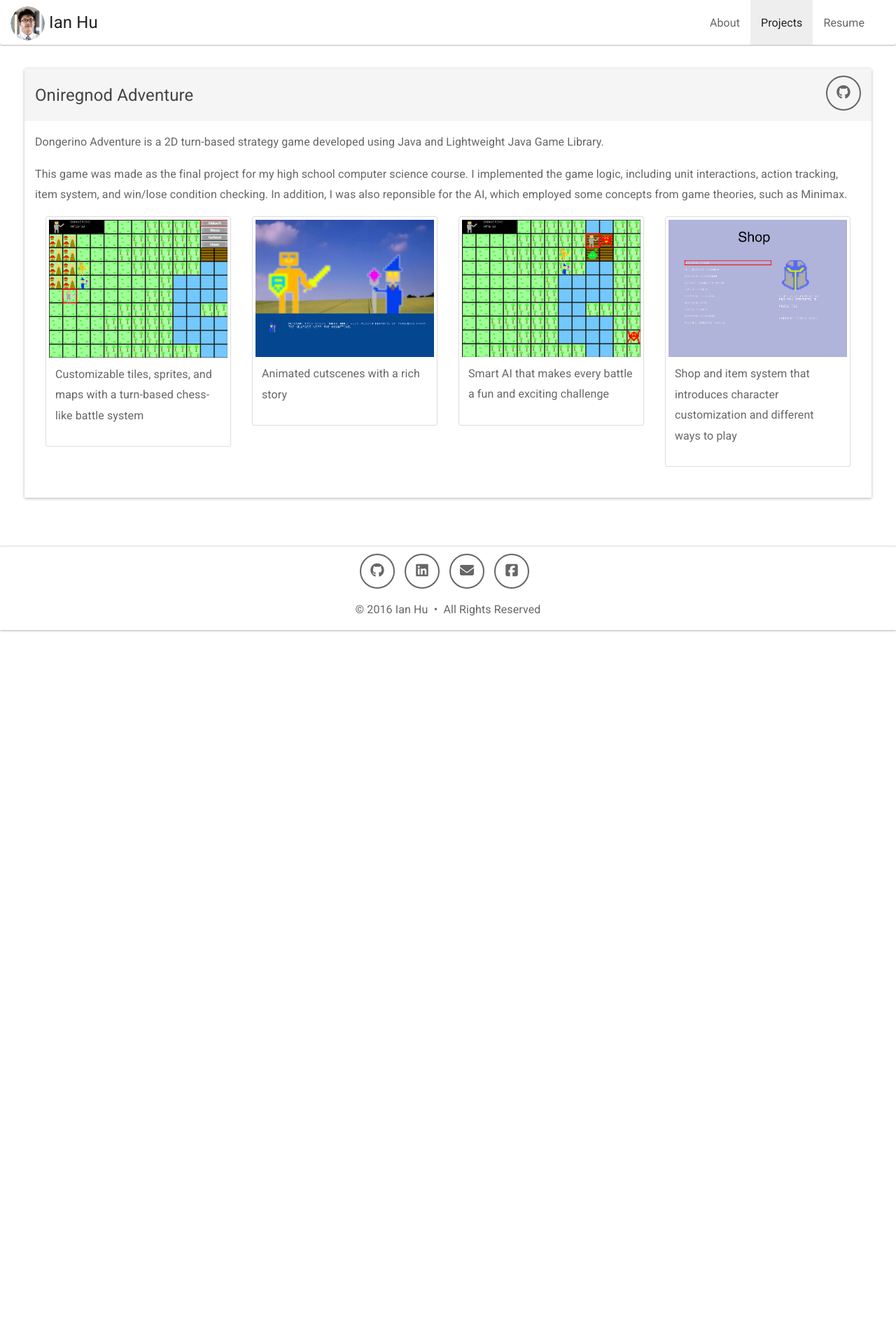
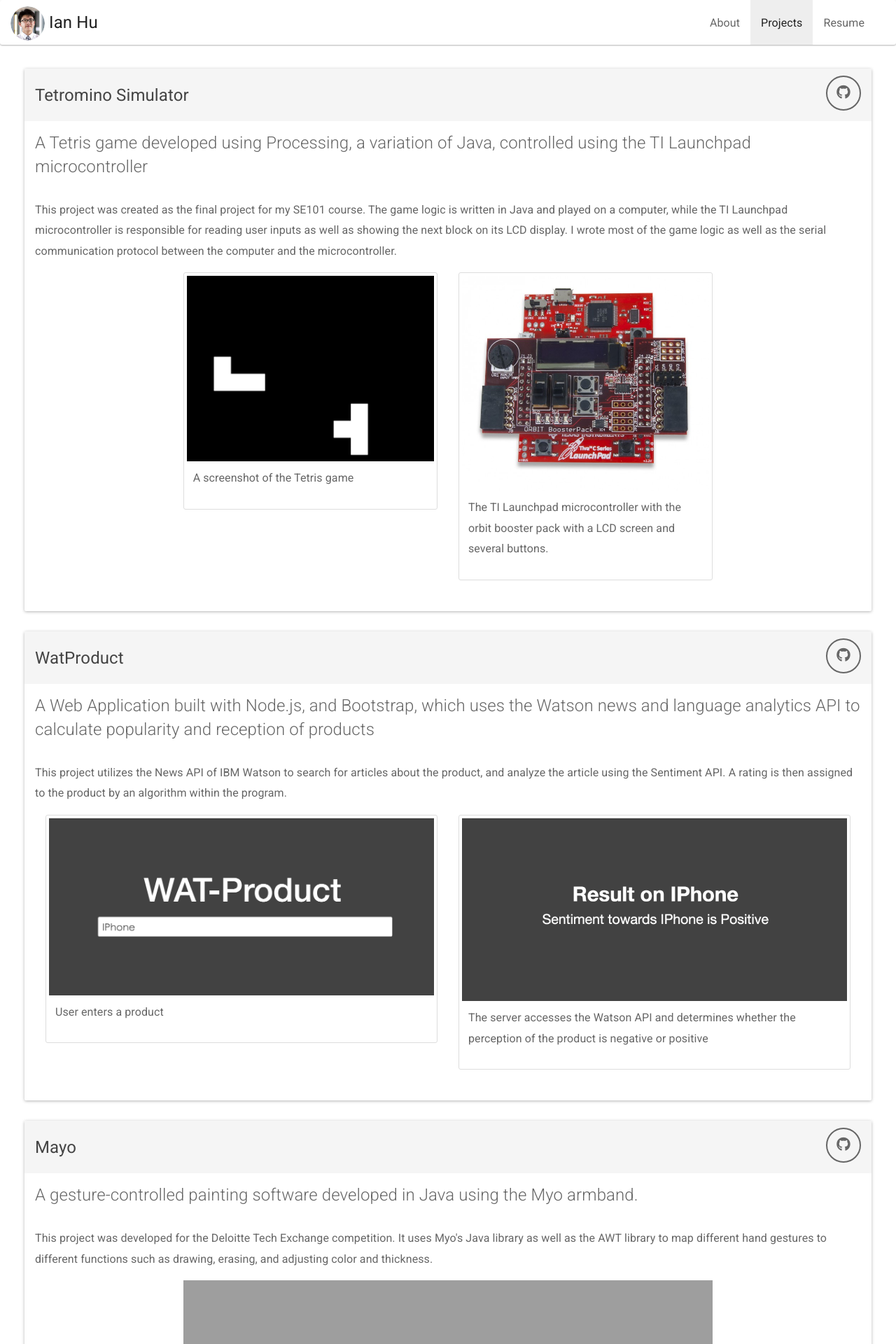
Before and after one commit to ian952/ian952.github.io, a Jekyll site: the page built from projects/index.html, in a window 1280 px wide. Shown: the top 1920 px of the page at 70% size. Built offline with Jekyll 4.4.1, drawn with Linux system fonts in a browser that asks for light colours; nearby versions of some CDN libraries; before the commit the page ends 900 px from its top, so only the background shows below that; some of the changed text lies outside the part shown; grey boxes are pictures that could not be loaded.

Commit message:
Finished Projects. Rewrote About.

```diff
--- a/_includes/footer.html
+++ b/_includes/footer.html
@@ -2,10 +2,13 @@
     <ul class = "list-inline col-sm-12" id="contact-list">
         <li class = "fade-in"><a class="btn-social" target="_blank" href="https://github.com/ian952"><i class = "fa fa-fw fa-github"></i></a></li>
         <li class = "fade-in"><a class="btn-social" target="_blank" href="https://www.linkedin.com/in/ianhuca"><i class = "fa fa-fw fa-linkedin-square"></i></a></li>
-        <li class = "fade-in"><a class="btn-social" target="_blank" href="mailto:ianhu@ianhu.me"><i class = "fa fa-fw fa-envelope"></i></a></li>
+        <li class = "fade-in"><a class="btn-social" target="_blank" href="mailto:y272hu@uwaterloo.ca"><i class = "fa fa-fw fa-envelope"></i></a></li>
         <li class = "fade-in"><a class="btn-social" target="_blank" href="https://www.facebook.com/Ian.Hu.is.awesome"><i class = "fa fa-fw fa-facebook-square"></i></a></li>
     </ul>
     <div class="text-center">
     © 2016 Ian Hu • All Rights Reserved
     </div>
+    <div class="text-center">
+    This site is powered by Jekyll and hosted using Github Pages. <a href="https://github.com/ian952/ianhu2.0">View Repository</a>
+    </div>
 </footer>
--- a/_includes/head.html
+++ b/_includes/head.html
@@ -13,9 +13,7 @@
 	{{ page.css }}
 	{% endif%}
 
-	<!--<link rel="stylesheet" href="{{ "/css/main.css" | prepend: site.baseurl }}">-->
 	<link rel="canonical" href="{{ page.url | replace:'index.html','' | prepend: site.baseurl | prepend: site.url }}">
-	<!--<link rel="alternate" type="application/rss+xml" title="{{ site.title }}" href="{{ "/feed.xml" | prepend: site.baseurl | prepend: site.url }}">-->
 
     <script src="https://code.jquery.com/jquery-1.12.4.min.js" integrity="sha256-ZosEbRLbNQzLpnKIkEdrPv7lOy9C27hHQ+Xp8a4MxAQ=" crossorigin="anonymous"></script>
     <script src="https://maxcdn.bootstrapcdn.com/bootstrap/3.3.6/js/bootstrap.min.js" integrity="sha384-0mSbJDEHialfmuBBQP6A4Qrprq5OVfW37PRR3j5ELqxss1yVqOtnepnHVP9aJ7xS" crossorigin="anonymous"></script>
--- a/index.html
+++ b/index.html
@@ -12,10 +12,11 @@ javascript: >
 <div class = "fade-in" id = "profile-header">
     <img class = "img-responsive img-circle center-block " src="img/profile.png"/>
     <h1 class = "text-center">Ian Hu</h1>
+    <h1 class="text-center" style = "margin-top:-10px"><small>Software Engineer</small></h1>
 
-    <div id="about" class="col-sm-10 col-sm-offset-1">
+    <div id="about" class="text-center col-sm-6 col-sm-offset-3">
         <p class="center-text bigger-text">
-        I am a Software Engineering student at the University of Waterloo. I enjoy solving difficult problems and participating in contests. In high school, I self-taught C++ using internet resources and used it to write various programming contests. I was ranked top 20 in Canada in the Canadian Computing Competition and received Bronze Medal in the Canadian Computing Olympiad. The thrill of solving a difficult problem motivates and drives me to take on more challenging and ambitious tasks. In my free time, I enjoy playing the Saxophone (mostly Jazz), watching Netflix, and playing League of Legends.
+        I am a Software Engineering student at the University of Waterloo. I am interested in web development, algorithms, and software design. In my freetime, I enjoy playing games (Hearthstone and League of Legends), listening to music (Jazz and Piano), and solving interesting programming problems.
         </p>
     </div>
 </div>
--- a/projects/index.html
+++ b/projects/index.html
@@ -11,6 +11,103 @@ navbar_highlight: Projects
 	<div class = "panel panel-default">
 		<div class = "panel-heading clearfix">
 			<div style="display:inline-block">
+				<h4>Tetromino Simulator</h4>
+			</div>
+			<div class = "project-links" style="display:inline-block">
+				<a class="btn-social" target="_blank" href="https://github.com/ian952/Tetris">
+					<i class = "fa fa-fw fa-github"></i>
+				</a>
+			</div>
+		</div>
+		<div class = "panel-body">
+			<p class="lead">A Tetris game developed using Processing, a variation of Java, controlled using the TI Launchpad microcontroller</p>
+
+			<p>This project was created as the final project for my SE101 course. The game logic is written in Java and played on a computer, while the TI Launchpad microcontroller is responsible for reading user inputs as well as showing the next block on its LCD display. I wrote most of the game logic as well as the serial communication protocol between the computer and the microcontroller.</p>
+
+			<div class = "col-md-4 col-md-offset-2">
+				<div class = "thumbnail">
+					<img src = "img/tetromino/tetris.png">
+					<div class = "caption">
+						<p>A screenshot of the Tetris game</p>
+					</div>
+				</div>
+			</div>
+
+			<div class = "col-md-4">
+				<div class = "thumbnail">
+					<img src = "img/tetromino/launchpad.jpg">
+					<div class = "caption">
+						<p>The TI Launchpad microcontroller with the orbit booster pack with a LCD screen and several buttons.</p>
+					</div>
+				</div>
+			</div>
+		</div>
+	</div>
+
+	<div class = "panel panel-default">
+		<div class = "panel-heading clearfix">
+			<div style="display:inline-block">
+				<h4>WatProduct</h4>
+			</div>
+			<div class = "project-links" style="display:inline-block">
+				<a class="btn-social" target="_blank" href="https://github.com/ian952/WatProduct">
+					<i class = "fa fa-fw fa-github"></i>
+				</a>
+			</div>
+		</div>
+		<div class = "panel-body">
+			<p class="lead">A Web Application built with Node.js, and Bootstrap, which uses the Watson news and language analytics API to calculate popularity and reception of products</p>
+
+			<p>This project utilizes the News API of IBM Watson to search for articles about the product, and analyze the article using the Sentiment API. A rating is then assigned to the product by an algorithm within the program.</p>
+
+			<div class = "col-md-6">
+				<div class = "thumbnail">
+					<img src = "img/watproduct/start.png">
+					<div class = "caption">
+						<p>User enters a product</p>
+					</div>
+				</div>
+			</div>
+
+			<div class = "col-md-6">
+				<div class = "thumbnail">
+					<img src = "img/watproduct/result.png">
+					<div class = "caption">
+						<p>The server accesses the Watson API and determines whether the perception of the product is negative or positive</p>
+					</div>
+				</div>
+			</div>
+		</div>
+	</div>
+
+	<div class = "panel panel-default">
+		<div class = "panel-heading clearfix">
+			<div style="display:inline-block">
+				<h4>Mayo</h4>
+			</div>
+			<div class = "project-links" style="display:inline-block">
+				<a class="btn-social" target="_blank" href="https://github.com/ian952/mayo2">
+					<i class = "fa fa-fw fa-github"></i>
+				</a>
+			</div>
+		</div>
+		<div class = "panel-body">
+			<p class="lead">A gesture-controlled painting software developed in Java using the Myo armband.</p>
+
+			<p>This project was developed for the Deloitte Tech Exchange competition. It uses Myo's Java library as well as the AWT library to map different hand gestures to different functions such as drawing, erasing, and adjusting color and thickness.</p>
+
+
+			<div class = "col-md-8 col-md-offset-2">
+				<div class="embed-responsive embed-responsive-16by9">
+					<iframe width="853" height="480" src="https://www.youtube.com/embed/o-mH6ScYlmU" frameborder="0" allowfullscreen></iframe>
+				</div>
+			</div>
+		</div>
+	</div>
+
+	<div class = "panel panel-default">
+		<div class = "panel-heading clearfix">
+			<div style="display:inline-block">
 				<h4>Oniregnod Adventure</h4>
 			</div>
 			<div class = "project-links" style="display:inline-block">
@@ -20,7 +117,7 @@ navbar_highlight: Projects
 			</div>
 		</div>
 		<div class = "panel-body">
-			<p>Dongerino Adventure is a 2D turn-based strategy game developed using Java and Lightweight Java Game Library.</p>
+			<p class="lead">A 2D turn-based strategy game developed using Java and Lightweight Java Game Library.</p>
 
 			<p>This game was made as the final project for my high school computer science course. I implemented the game logic, including unit interactions, action tracking, item system, and win/lose condition checking. In addition, I was also reponsible for the AI, which employed some concepts from game theories, such as Minimax.</p>
 
```
Also changed, not shown: indexOriginal.html (deleted, +0 -76 lines), sass/_custom.sass (+5 -4 lines), css/global.css, img/tetromino/launchpad.jpg (added), img/tetromino/tetris.png (added), img/watproduct/result.png (added), img/watproduct/start.png (added), 4 other files.
